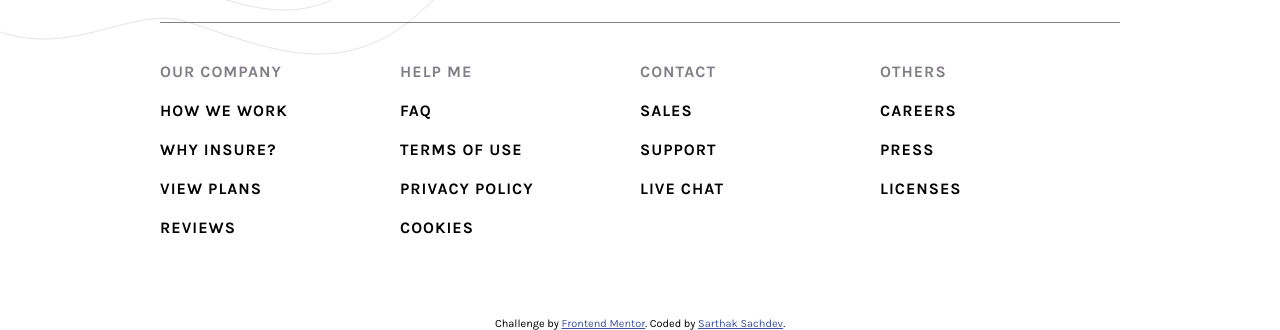
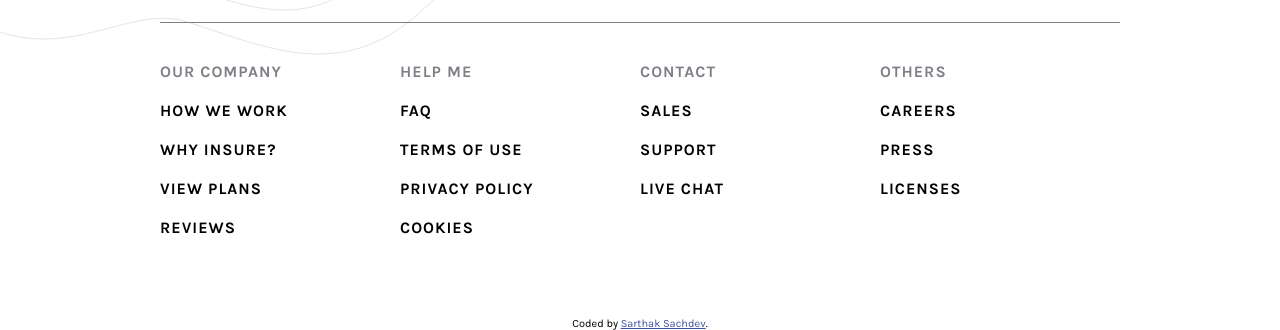
Before and after one commit to SartHak-0-Sach/Insure-landing-page_frontend_project, a plain HTML site: page index.html in a window 1280 px wide. Shown: the part 2167-2497 px from the top of the page. Drawn offline with nearby package versions, Linux system fonts and the light colour scheme.

Commit message:
Update index.html

```diff
--- a/index.html
+++ b/index.html
@@ -13,7 +13,7 @@
       href="./images/favicon-32x32.png"
     />
 
-    <title>Frontend Mentor | Insure landing page</title>
+    <title>Insure- Humanizing your insurance</title>
 
     <style>
       .attribution {
@@ -203,16 +203,10 @@
     </footer>
 
     <div class="attribution">
-      Challenge by
-      <a
-        href="https://www.frontendmentor.io?ref=challenge"
-        target="_blank"
-        rel="noopener"
-        >Frontend Mentor</a
-      >. Coded by
+      Coded by
       <a
         target="_blank"
-        href="https://www.frontendmentor.io/profile/Maahnoor"
+        href="https://github.com/SartHak-0-Sach"
         rel="noopener"
         >Sarthak Sachdev</a
       >.
```
